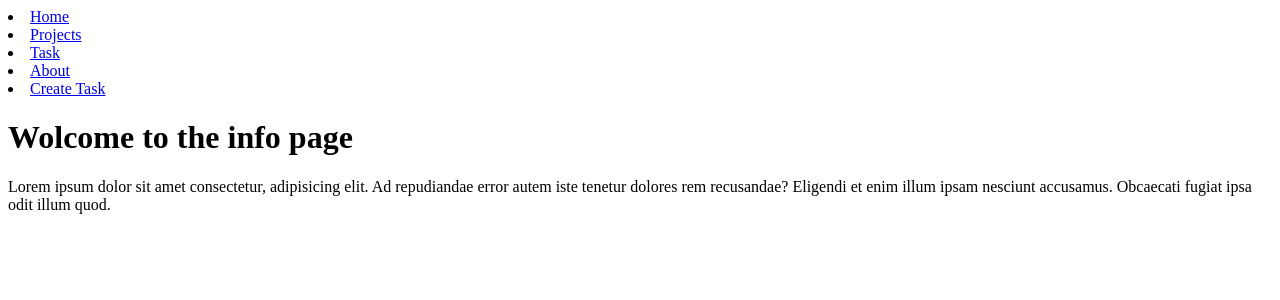
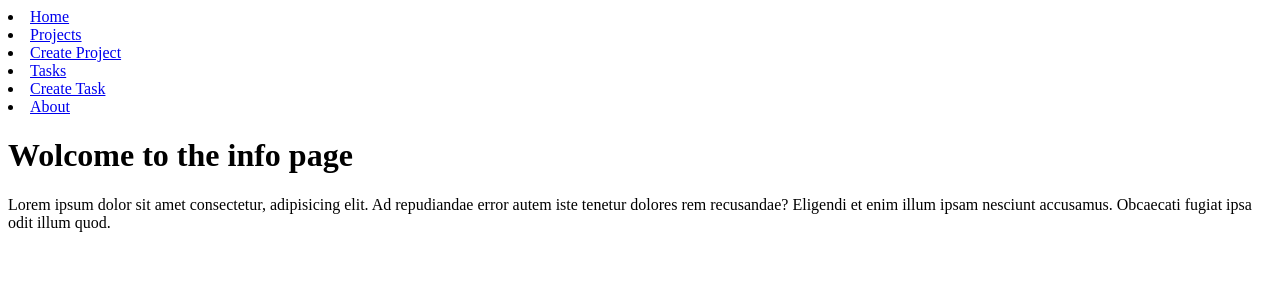
Before and after one commit to Gerts18/WEB_PRACTICE, a Django app: page /info/ in a window 1280 px wide. Shown: the top 300 px of the page. Run offline with Django 5.2, Linux system fonts and the light colour scheme.

Commit message:
Configuring everything to create a project

```diff
--- a/DJANGO/mysite/myapp/templates/layouts/base.html
+++ b/DJANGO/mysite/myapp/templates/layouts/base.html
@@ -9,9 +9,10 @@
         <nav>
             <li><a href="/">Home</a></li>
             <li><a href="/projects">Projects</a></li>
-            <li><a href="/tasks">Task</a></li>
+            <li><a href="/create_project">Create Project</a></li>
+            <li><a href="/tasks">Tasks</a></li>
+            <li><a href="/create_task">Create Task</a></li>
             <li><a href="/info">About</a></li>
-            <li><a href="/create_task">Create Task</a></li>
         </nav>
     </header>
 
--- a/DJANGO/mysite/myapp/templates/projects/create_project.html
+++ b/DJANGO/mysite/myapp/templates/projects/create_project.html
@@ -10,7 +10,7 @@
 
     {% block content %}
     <main>
-        <h1></h1>
+        <h1>Create a Project</h1>
 
     </main>
 
--- a/DJANGO/mysite/myapp/urls.py
+++ b/DJANGO/mysite/myapp/urls.py
@@ -7,5 +7,6 @@ urlpatterns = [
     path('message/<str:username>',views.message),
     path('tasks/',views.tasks),
     path('projects/',views.projects),
-    path('create_task/', views.create_task)
+    path('create_task/', views.create_task),
+    path('create_project/',views.create_project)
 ]
--- a/DJANGO/mysite/myapp/views.py
+++ b/DJANGO/mysite/myapp/views.py
@@ -40,3 +40,6 @@ def create_task(request):
         Task.objects.create(title=request.POST['title'], description=request.POST['description'],
                             project_id=2)
         return redirect('/tasks/')
+
+def create_project(request):
+    return render(request, 'projects/create_project.html')
```
